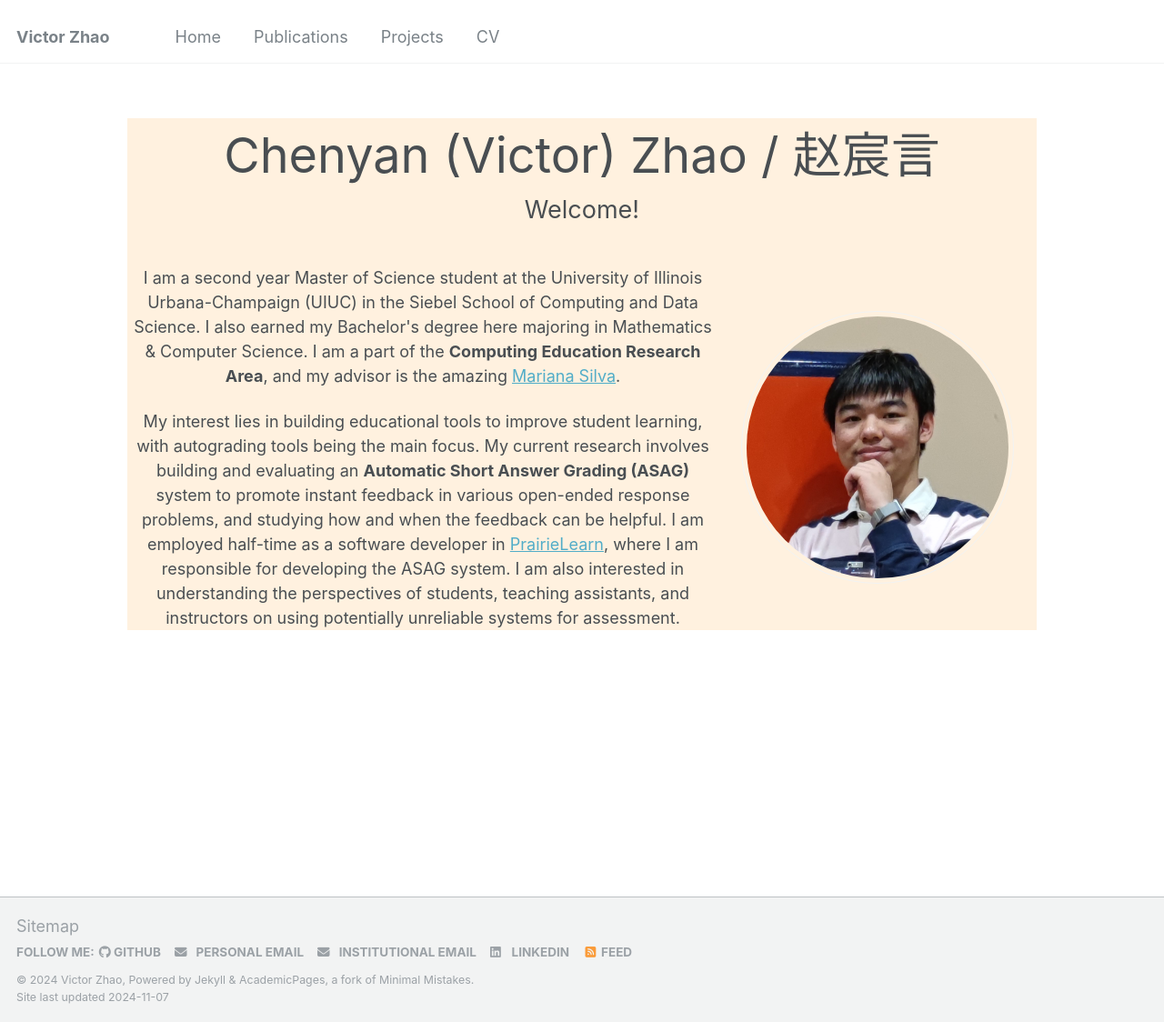
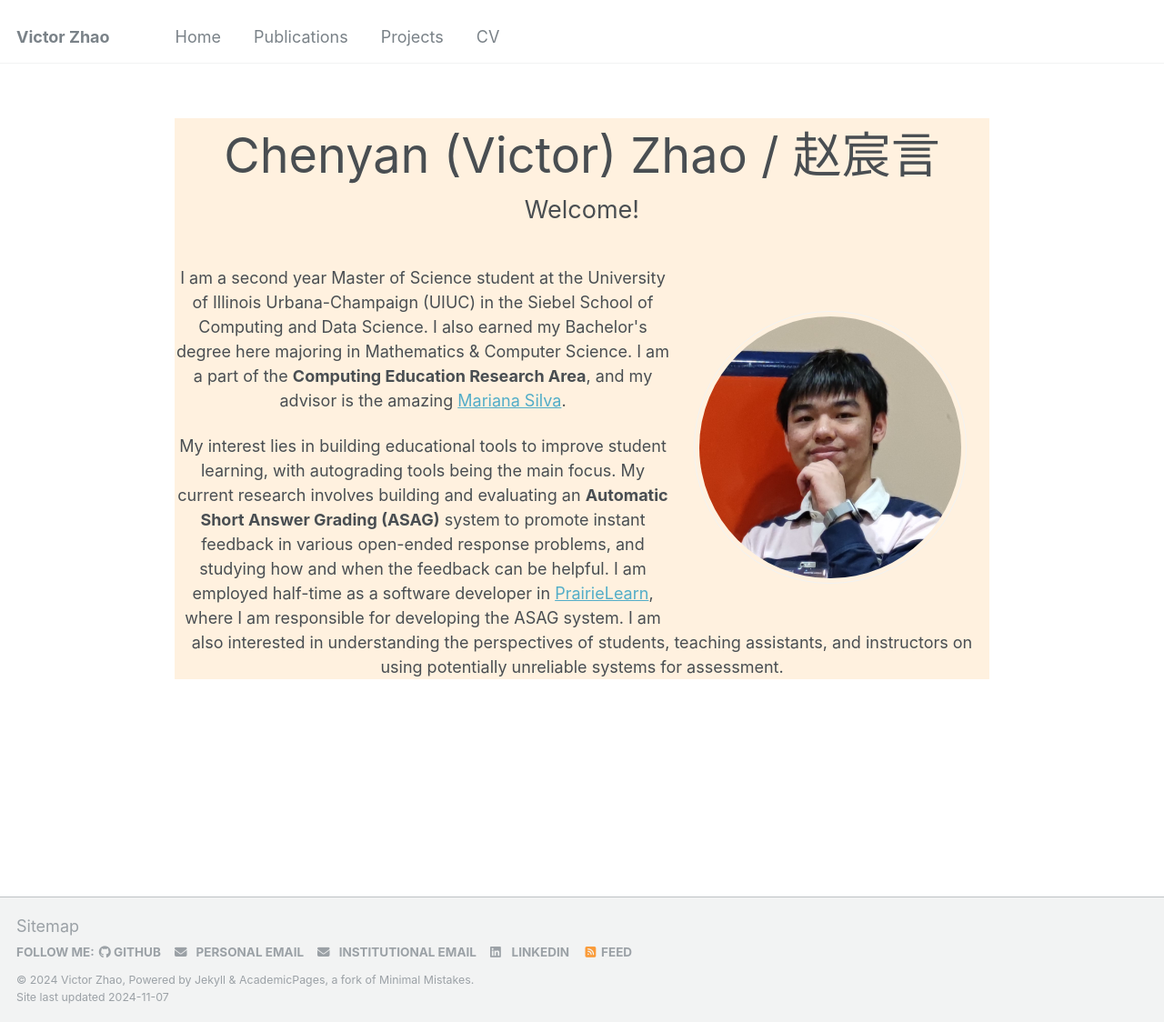
Before and after one commit to Victorsss-Orz/Victorsss-Orz.github.io, a Jekyll site: the page built from _pages/about.html, in a window 1280 px wide and 1124 px high. Shown: the whole window at 91% size. Built offline with Jekyll 4.4.1, drawn with Linux system fonts in a browser that asks for light colours.

Commit message:
relative size

```diff
--- a/_pages/about.html
+++ b/_pages/about.html
@@ -27,7 +27,7 @@ redirect_from:
     }
 
     .body {
-        width: 1000px;
+        width: 70%;
         align-items: center;
         justify-content: center;
         background-color: rgb(255, 241, 223);
```
Also changed, not shown: 1 other file.
